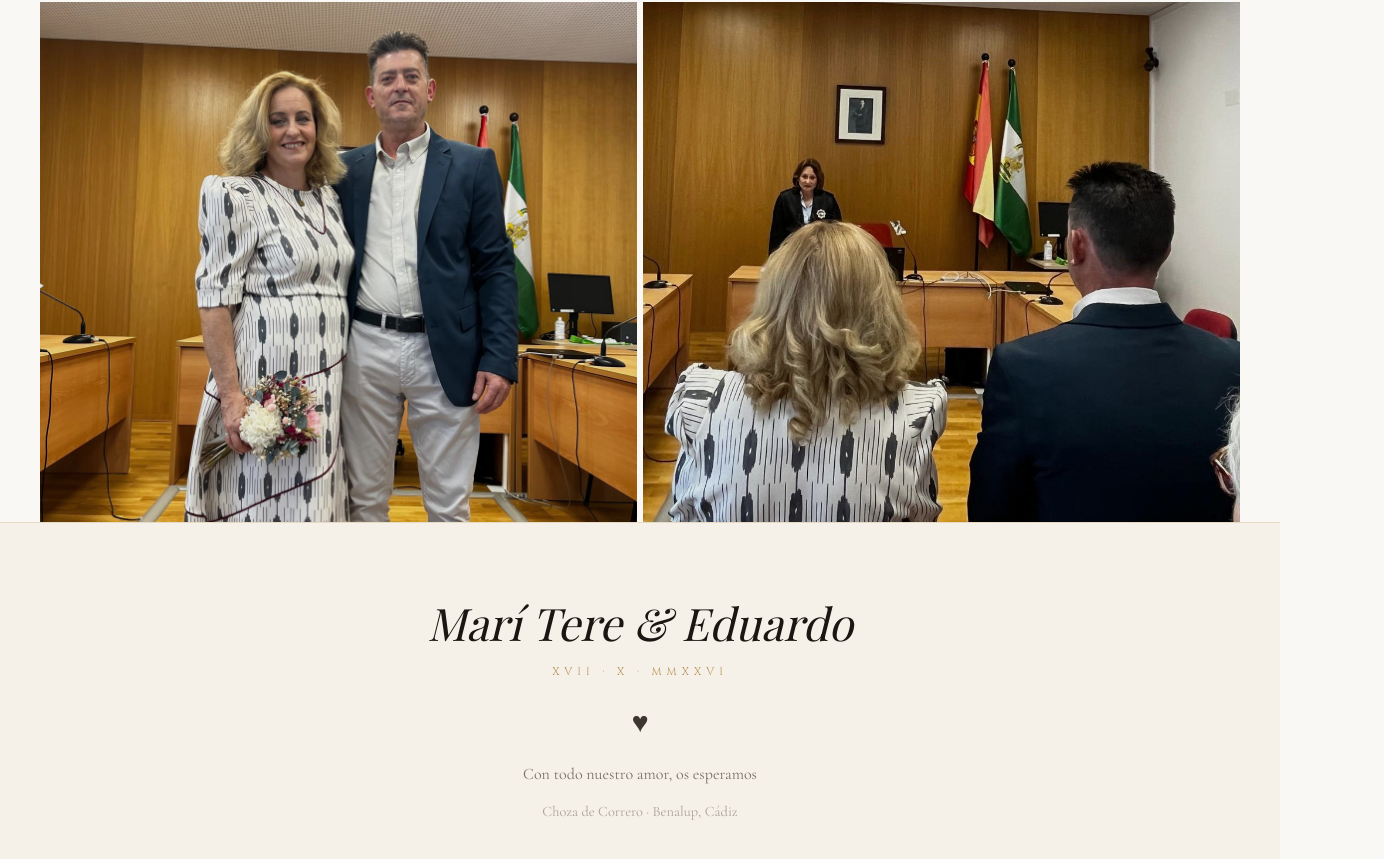
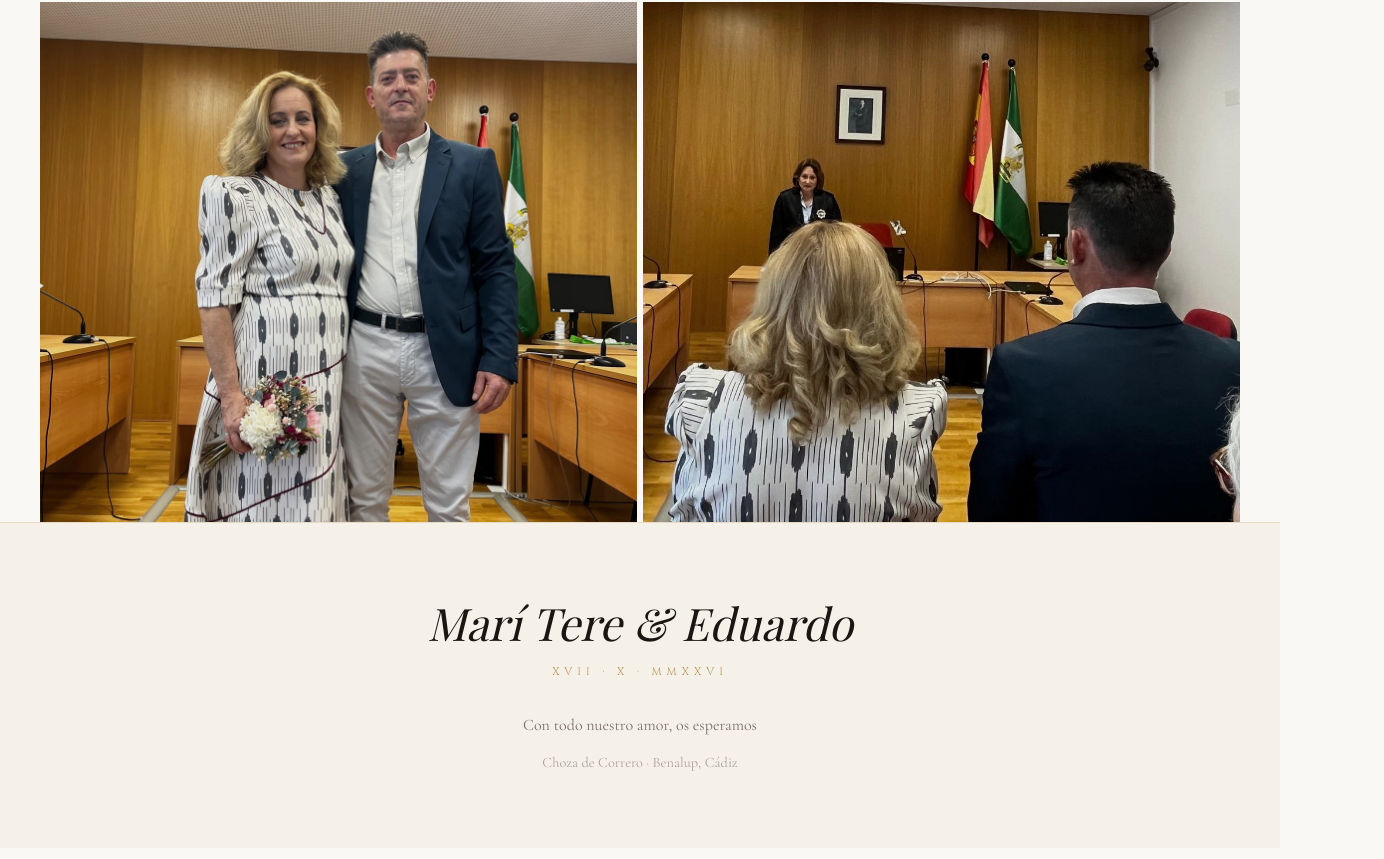
Before and after one commit to invitacion-boda-MT-E/-, a plain HTML site: page index.html in a window 1280 px wide. Shown: the part 3799-4658 px from the top of the page, 1384 px wide, since content can reach past the window. Drawn offline with nearby package versions, Linux system fonts and the light colour scheme; a web font is replaced by a local one.

Commit message:
Update index.html

```diff
--- a/index.html
+++ b/index.html
@@ -384,7 +384,6 @@
 <footer>
     <div class="footer-names">Marí Tere &amp; Eduardo</div>
     <div class="footer-date">XVII &middot; X &middot; MMXXVI</div>
-    <span class="footer-heart">♥</span>
     <p>Con todo nuestro amor, os esperamos</p>
     <p style="margin-top:8px;font-size:0.9rem;opacity:0.6;">Choza de Correro &middot; Benalup, Cádiz</p>
 </footer>
```
